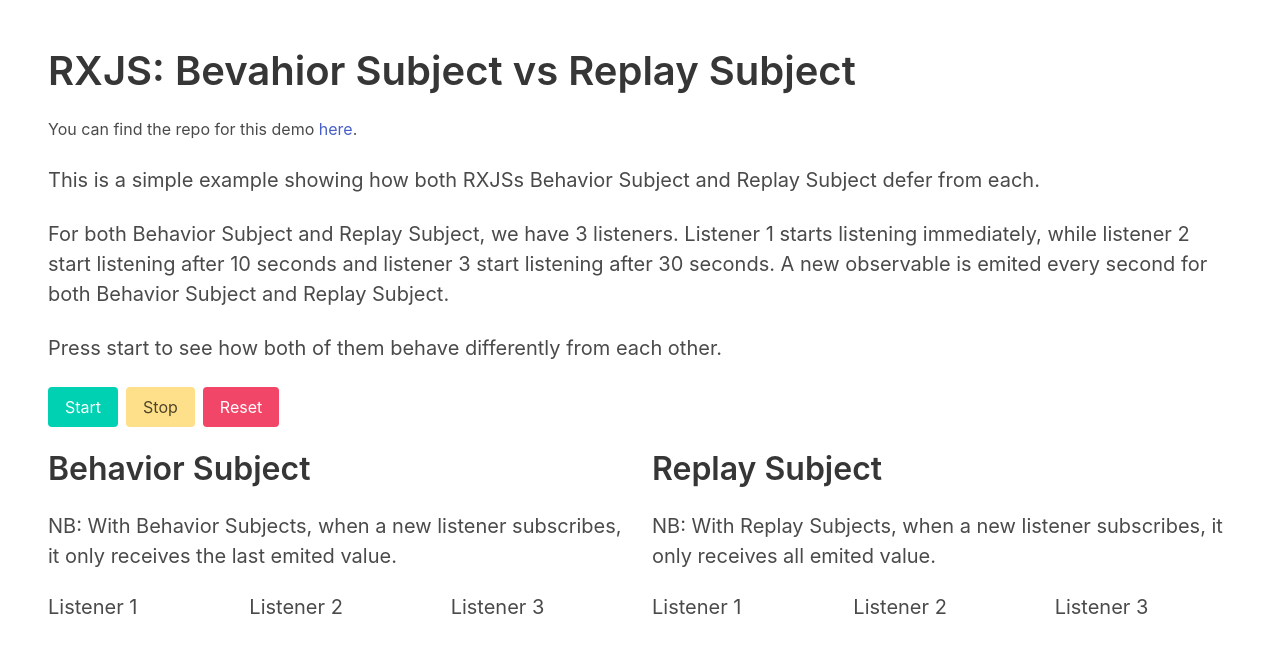
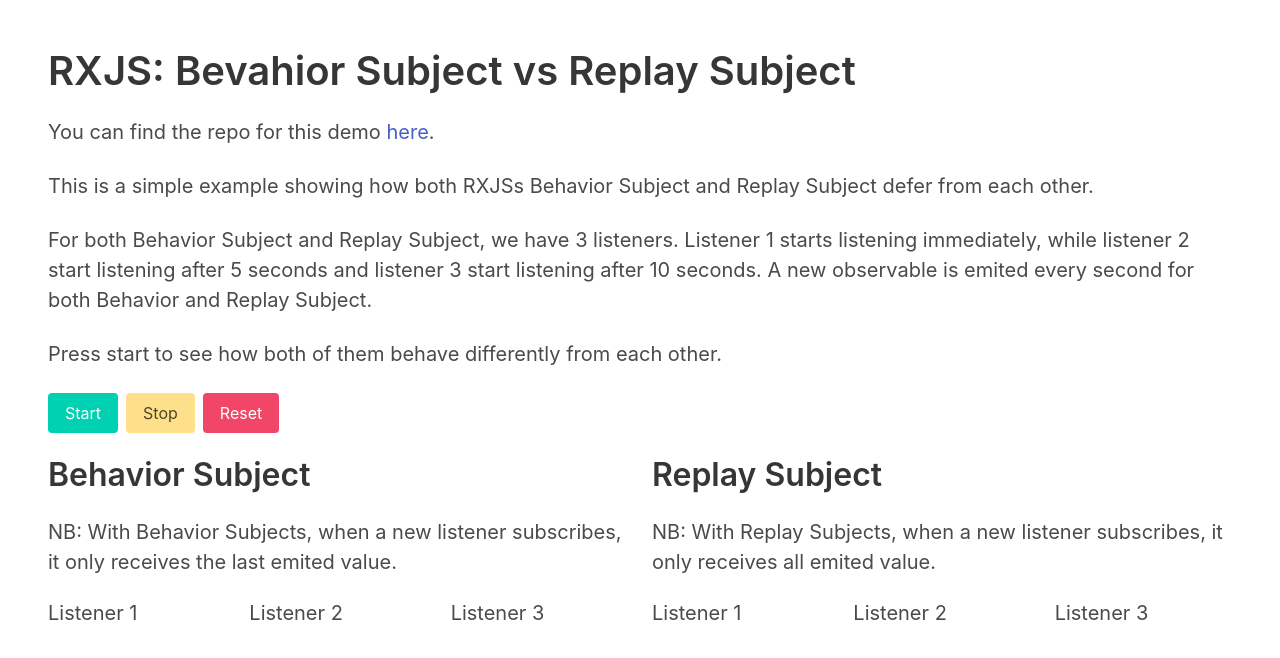
Before and after one commit to mainawycliffe/observables-demo, an Angular app: page / in a window 1280 px wide. Shown: the top 658 px of the page. Built offline with nearby package versions, Linux system fonts and the light colour scheme; what subsink would draw is missing.

Commit message:
update docs

```diff
--- a/src/app/app.component.html
+++ b/src/app/app.component.html
@@ -2,18 +2,17 @@
   <div class="columns">
     <div class="column">
       <h2 class="title is-2">RXJS: Bevahior Subject vs Replay Subject</h2>
-      <p class="content">
+      <p class="content is-medium">
         You can find the repo for this demo <a href="https://github.com/mainawycliffe/observables-demo"
           target="_blank">here</a>.
       </p>
       <p class="content is-medium">
-        This is a simple example showing how both RXJSs Behavior Subject and Replay Subject defer from each.
+        This is a simple example showing how both RXJSs Behavior Subject and Replay Subject defer from each other.
       </p>
       <p class="content is-medium">
         For both Behavior Subject and Replay Subject, we have 3 listeners. Listener 1 starts listening immediately,
-        while
-        listener 2 start listening after 10 seconds and listener 3 start listening after 30 seconds. A new observable is
-        emited every second for both Behavior Subject and Replay Subject.
+        while listener 2 start listening after 5 seconds and listener 3 start listening after 10 seconds. A new
+        observable is emited every second for both Behavior and Replay Subject.
       </p>
       <p class="content is-medium">
         Press start to see how both of them behave differently from each other.
--- a/src/index.html
+++ b/src/index.html
@@ -1,14 +1,20 @@
 <!doctype html>
 <html lang="en">
+
 <head>
   <meta charset="utf-8">
-  <title>ObservablesDemo</title>
+  <title>RXJS: Bevahior Subject vs Replay Subject</title>
+  <meta name="description"
+    content="This is a simple example showing how both RXJSs Behavior Subject and Replay Subject defer from each other." />
+  <meta name="keywords" content="rxjs, behavior subject, replay subject" />
   <base href="/">
 
   <meta name="viewport" content="width=device-width, initial-scale=1">
   <link rel="icon" type="image/x-icon" href="favicon.ico">
 </head>
+
 <body>
   <app-root></app-root>
 </body>
+
 </html>
```
Also changed, not shown: 5 other files (tests, documents, lock files or other folders).
